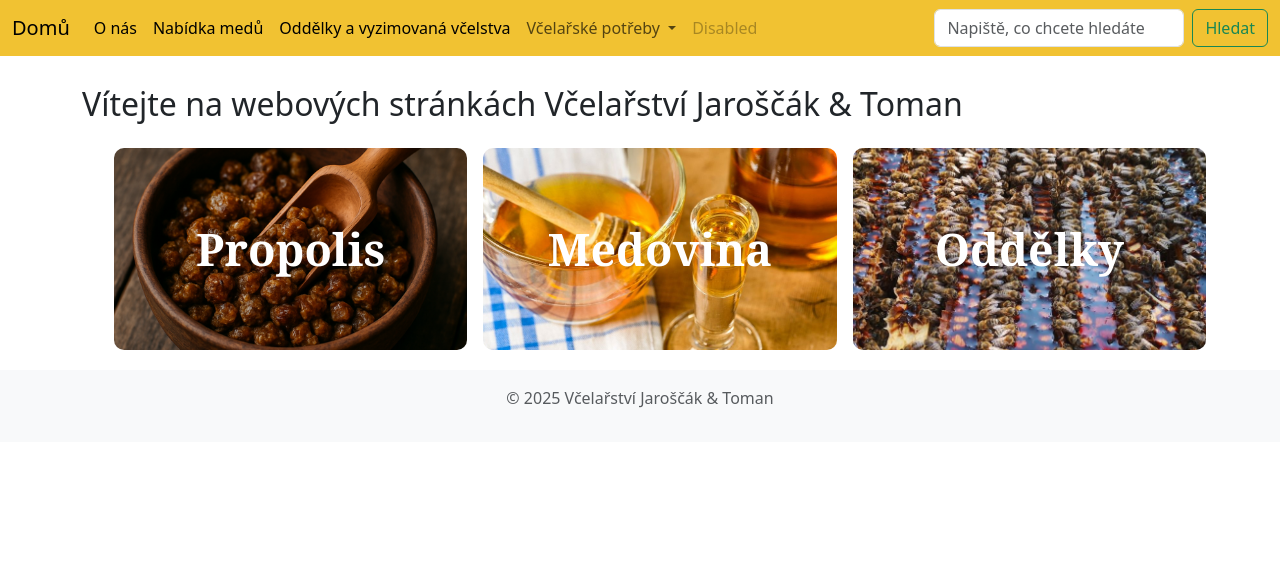
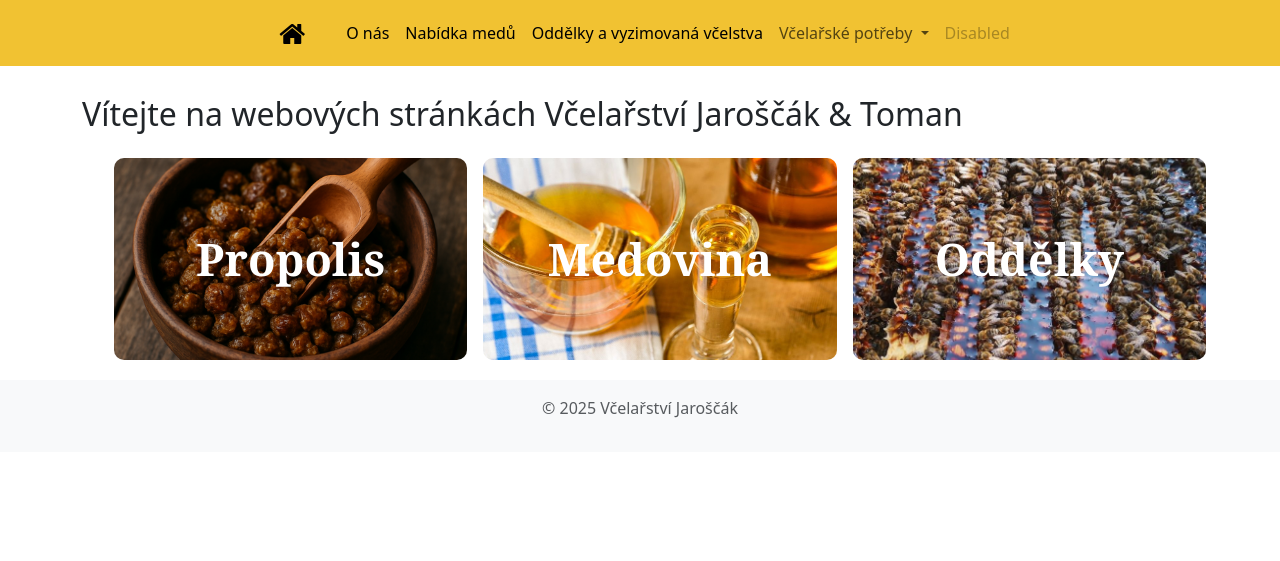
Before and after one commit to Fingyy/Honey_onlineshop, a Django app: page / in a window 1280 px wide. Shown: the top 561 px of the page. Run offline with Django 5.2, Linux system fonts and the light colour scheme; some libraries are stand-ins or nearby versions.

Commit message:
fix: navbar

```diff
--- a/shop/templates/base.html
+++ b/shop/templates/base.html
@@ -1,6 +1,6 @@
 {% load static %}
 <!DOCTYPE html>
-<html lang="en">
+<html lang="cs">
 <head>
     <meta charset="UTF-8">
     <meta name="viewport" content="width=device-width, initial-scale=1.0">
@@ -27,7 +27,7 @@
     <!-- Footer -->
     <footer class="footer bg-light text-center py-3">
         <div class="container">
-            <p class="text-muted">© 2025 Včelařství Jaroščák & Toman</p>
+            <p class="text-muted">© 2025 Včelařství Jaroščák</p>
         </div>
     </footer>
 
--- a/shop/templates/home.html
+++ b/shop/templates/home.html
@@ -99,7 +99,6 @@
         }
     </style>
 
-
     <div class="uvodni-pozdrav">Vítejte na webových stránkách Včelařství Jaroščák & Toman</div>
     <div class="card-container container">
         <div class="row g-3"> <!-- nastavení mezery mezi sloupci -->
--- a/shop/templates/navbar.html
+++ b/shop/templates/navbar.html
@@ -2,14 +2,46 @@
 <head>
     <title>{% block title %}Včelařství Jaroščák & Toman{% endblock %}</title>
     <link rel="stylesheet" href="{% static 'css/style.css' %}">
+    <!-- Link pro přidávání ikon -->
+    <link rel="stylesheet" href="https://cdnjs.cloudflare.com/ajax/libs/font-awesome/4.7.0/css/font-awesome.min.css">
 </head>
+<style>
+    .icon-bar {
+        width: 60px; /* Set a specific width */
+    }
+
+    .icon-bar a {
+        display: block; /* Make the links appear below each other instead of side-by-side */
+        text-align: center; /* Center-align text */
+        padding: 4px; /* Add some padding */
+        transition: all 0.3s ease; /* Add transition for hover effects */
+        color: black; /* barva ikonky*/
+        font-size: 28px; /* Increased font-size */
+    }
+
+    .icon-bar a:hover,
+    .navbar .nav-link:hover {
+        background-color: transparent;
+        box-shadow: inset 0 -2px 0 black;
+    }
+
+
+</style>
 <nav class="navbar navbar-expand-lg bg-body-tertiary custom-navbar">
     <div class="container-fluid">
-        <a class="navbar-brand" href="{% url 'home' %}">Domů</a>
-        <button class="navbar-toggler" type="button" data-bs-toggle="collapse" data-bs-target="#navbarSupportedContent" aria-controls="navbarSupportedContent" aria-expanded="false" aria-label="Toggle navigation">
+
+        <button class="navbar-toggler" type="button" data-bs-toggle="collapse" data-bs-target="#navbarSupportedContent"
+                aria-controls="navbarSupportedContent" aria-expanded="false" aria-label="Toggle navigation">
             <span class="navbar-toggler-icon"></span>
         </button>
-    <div class="collapse navbar-collapse" id="navbarSupportedContent">
+        <!-- nový wrapper pro ikonku + odkazy -->
+        <div class="collapse navbar-collapse">
+
+            <div class="d-flex align-items-center mx-auto gap-3">
+                <div class="icon-bar">
+                    <a class="active" href="{% url 'home' %}"><i class="fa fa-home"></i></a>
+                </div>
+
                 <ul class="navbar-nav me-auto mb-2 mb-lg-0">
 
                     <li class="nav-item">
@@ -31,14 +63,17 @@
                     {% endif %}
 
                     <li class="nav-item dropdown">
-            <a class="nav-link dropdown-toggle" href="#" role="button" data-bs-toggle="dropdown" aria-expanded="false">
+                        <a class="nav-link dropdown-toggle" href="#" role="button" data-bs-toggle="dropdown"
+                           aria-expanded="false">
                             Včelařské potřeby
                         </a>
                         <ul class="dropdown-menu">
                             <li><a class="dropdown-item" href="#">Rámečky</a></li>
                             <li><a class="dropdown-item" href="#">Výroba úlů</a></li>
                             <li><a class="dropdown-item" href="#">Výroba nástavků</a></li>
-                <li><hr class="dropdown-divider"></li>
+                            <li>
+                                <hr class="dropdown-divider">
+                            </li>
                             <li><a class="dropdown-item" href="#">Výroba styrodurových plemenáčů</a></li>
                         </ul>
                     </li>
@@ -46,10 +81,13 @@
                         <a class="nav-link disabled" aria-disabled="true">Disabled</a>
                     </li>
                 </ul>
-        <form class="d-flex" role="search">
-            <input class="form-control me-2 searching" type="search" placeholder="Napiště, co chcete hledáte" aria-label="Search">
-            <button class="btn btn-outline-success" type="submit">Hledat</button>
-        </form>
+                <!-- Připraveno pro rozšíření o hledání-->
+                {#        <form class="d-flex" role="search">#}
+                {#            <input class="form-control me-2 searching" type="search" placeholder="Napiště, co chcete hledáte" aria-label="Search">#}
+                {#            <button class="btn btn-outline-success" type="submit">Hledat</button>#}
+                {#        </form>#}
+            </div>
+
         </div>
     </div>
 </nav>
```
Also changed, not shown: shop/static/css/style.css (line endings or trailing spaces). Lines whose indentation alone changed are shown as unchanged.
